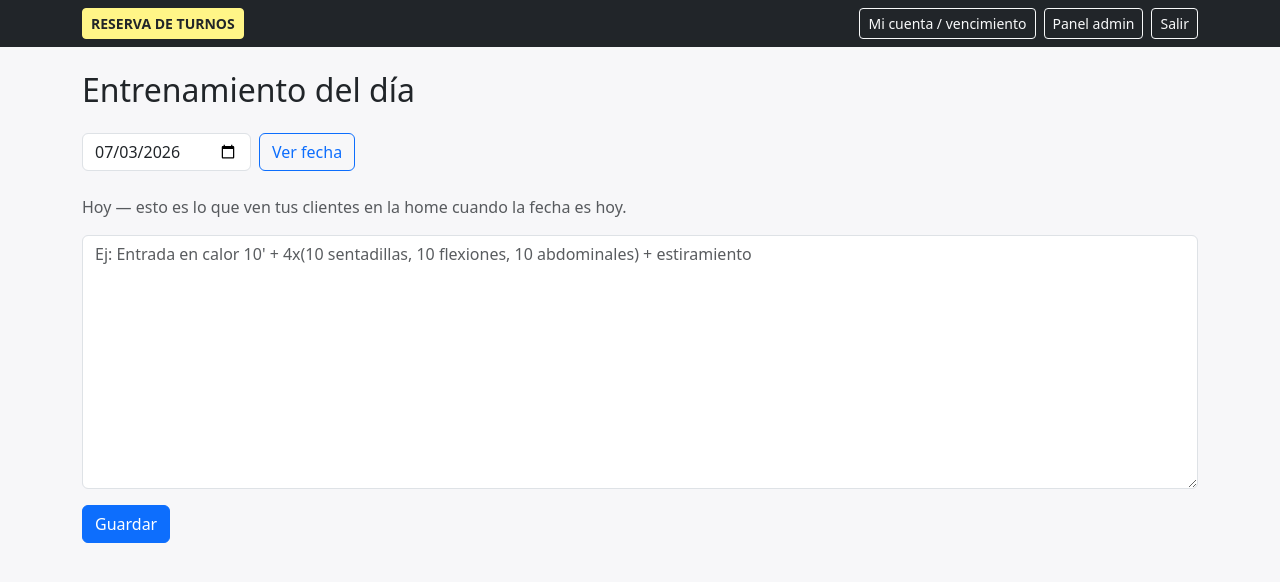
After one commit to SolJosefinaMercado/mi-gimnasio, a Flask app: page /admin/entrenamiento in a window 1280 px wide. The commit adds this page. Shown: the top 582 px of the page. Run offline with Flask 3, Linux system fonts and the light colour scheme; the visitor is signed in with stand-in values (Sample User, id 1); some libraries are stand-ins or nearby versions.

Commit message:
Agregar entrenamiento del día editable desde el admin
Nueva sección "Entrenamiento del día" en el panel: el admin escribe
el contenido para una fecha (por defecto hoy) y se muestra como
tarjeta destacada en la home pública cuando corresponde a la fecha
de hoy.

```diff
--- a/app.py
+++ b/app.py
@@ -6,7 +6,7 @@ from urllib.parse import quote
 from flask import Flask, g, redirect, render_template, request, session, url_for, flash
 from sqlalchemy import (
     Boolean, Column, Date, Float, ForeignKey, Integer, MetaData, String,
-    Table, UniqueConstraint, create_engine, text,
+    Table, Text, UniqueConstraint, create_engine, text,
 )
 from sqlalchemy.exc import IntegrityError
 
@@ -92,6 +92,13 @@ configuracion_t = Table(
     Column("id", Integer, primary_key=True),
     Column("alias_mp", String, nullable=False),
     Column("whatsapp_numero", String, nullable=False),
+)
+
+entrenamientos_t = Table(
+    "entrenamientos", metadata,
+    Column("id", Integer, primary_key=True),
+    Column("fecha", Date, nullable=False, unique=True),
+    Column("contenido", Text, nullable=False),
 )
 
 
@@ -328,6 +335,33 @@ def construir_whatsapp_link(numero, mensaje):
     return f"https://wa.me/{numero_limpio}?text={quote(mensaje)}"
 
 
+class Entrenamiento:
+    def __init__(self, row):
+        self.id = row["id"]
+        self.fecha = _to_date(row["fecha"])
+        self.contenido = row["contenido"]
+
+
+def obtener_entrenamiento(db, fecha):
+    row = db.execute(text("SELECT * FROM entrenamientos WHERE fecha = :fecha"), {"fecha": fecha}).mappings().fetchone()
+    return Entrenamiento(row) if row else None
+
+
+def guardar_entrenamiento(db, fecha, contenido):
+    existente = obtener_entrenamiento(db, fecha)
+    if existente:
+        db.execute(
+            text("UPDATE entrenamientos SET contenido = :contenido WHERE fecha = :fecha"),
+            {"contenido": contenido, "fecha": fecha},
+        )
+    else:
+        db.execute(
+            text("INSERT INTO entrenamientos (fecha, contenido) VALUES (:fecha, :contenido)"),
+            {"fecha": fecha, "contenido": contenido},
+        )
+    db.commit()
+
+
 # ---------- Auth admin ----------
 
 def admin_required(view):
@@ -373,6 +407,7 @@ def index():
     return render_template(
         "index.html", horarios_por_dia=horarios_por_dia, cliente_actual=cliente_de_sesion(db),
         planes=listar_planes(db), config=config, whatsapp_link=whatsapp_link,
+        entrenamiento_hoy=obtener_entrenamiento(db, date.today()),
     )
 
 
@@ -666,6 +701,27 @@ def admin_asistencia():
     )
 
 
+# ---------- Admin: entrenamiento del día ----------
+
+@app.route("/admin/entrenamiento", methods=["GET", "POST"])
+@admin_required
+def admin_entrenamiento():
+    db = get_db()
+    fecha_sel = request.values.get("fecha") or date.today().isoformat()
+    fecha_dt = date.fromisoformat(fecha_sel)
+
+    if request.method == "POST":
+        guardar_entrenamiento(db, fecha_dt, request.form.get("contenido", "").strip())
+        return redirect(url_for("admin_entrenamiento", fecha=fecha_sel))
+
+    return render_template(
+        "admin/entrenamiento.html",
+        fecha_sel=fecha_sel,
+        entrenamiento=obtener_entrenamiento(db, fecha_dt),
+        es_hoy=fecha_sel == date.today().isoformat(),
+    )
+
+
 # ---------- Admin: configuración (pago y contacto) ----------
 
 @app.route("/admin/config", methods=["GET", "POST"])
--- a/templates/admin/dashboard.html
+++ b/templates/admin/dashboard.html
@@ -35,6 +35,7 @@
   <a href="{{ url_for('admin_pagos') }}" class="btn btn-outline-primary">Pagos</a>
   <a href="{{ url_for('admin_horarios') }}" class="btn btn-outline-primary">Horarios</a>
   <a href="{{ url_for('admin_asistencia') }}" class="btn btn-outline-primary">Asistencia</a>
+  <a href="{{ url_for('admin_entrenamiento') }}" class="btn btn-outline-primary">Entrenamiento del día</a>
   <a href="{{ url_for('admin_config') }}" class="btn btn-outline-primary">Config. pago y contacto</a>
 </div>
 
--- /dev/null
+++ b/templates/admin/entrenamiento.html
@@ -0,0 +1,23 @@
+{% extends "base.html" %}
+{% block title %}Entrenamiento del día{% endblock %}
+{% block content %}
+<h2 class="mb-4">Entrenamiento del día</h2>
+
+<form method="GET" class="row g-2 mb-4">
+  <div class="col-auto">
+    <input type="date" name="fecha" value="{{ fecha_sel }}" class="form-control">
+  </div>
+  <div class="col-auto">
+    <button type="submit" class="btn btn-outline-primary">Ver fecha</button>
+  </div>
+</form>
+
+<p class="text-muted">{{ 'Hoy' if es_hoy else fecha_sel }} — esto es lo que ven tus clientes en la home cuando la fecha es hoy.</p>
+
+<form method="POST" action="{{ url_for('admin_entrenamiento', fecha=fecha_sel) }}">
+  <div class="mb-3">
+    <textarea name="contenido" class="form-control" rows="10" placeholder="Ej: Entrada en calor 10' + 4x(10 sentadillas, 10 flexiones, 10 abdominales) + estiramiento">{{ entrenamiento.contenido if entrenamiento else '' }}</textarea>
+  </div>
+  <button type="submit" class="btn btn-primary">Guardar</button>
+</form>
+{% endblock %}
```
Also changed, not shown: templates/index.html (+9 -0 lines).
